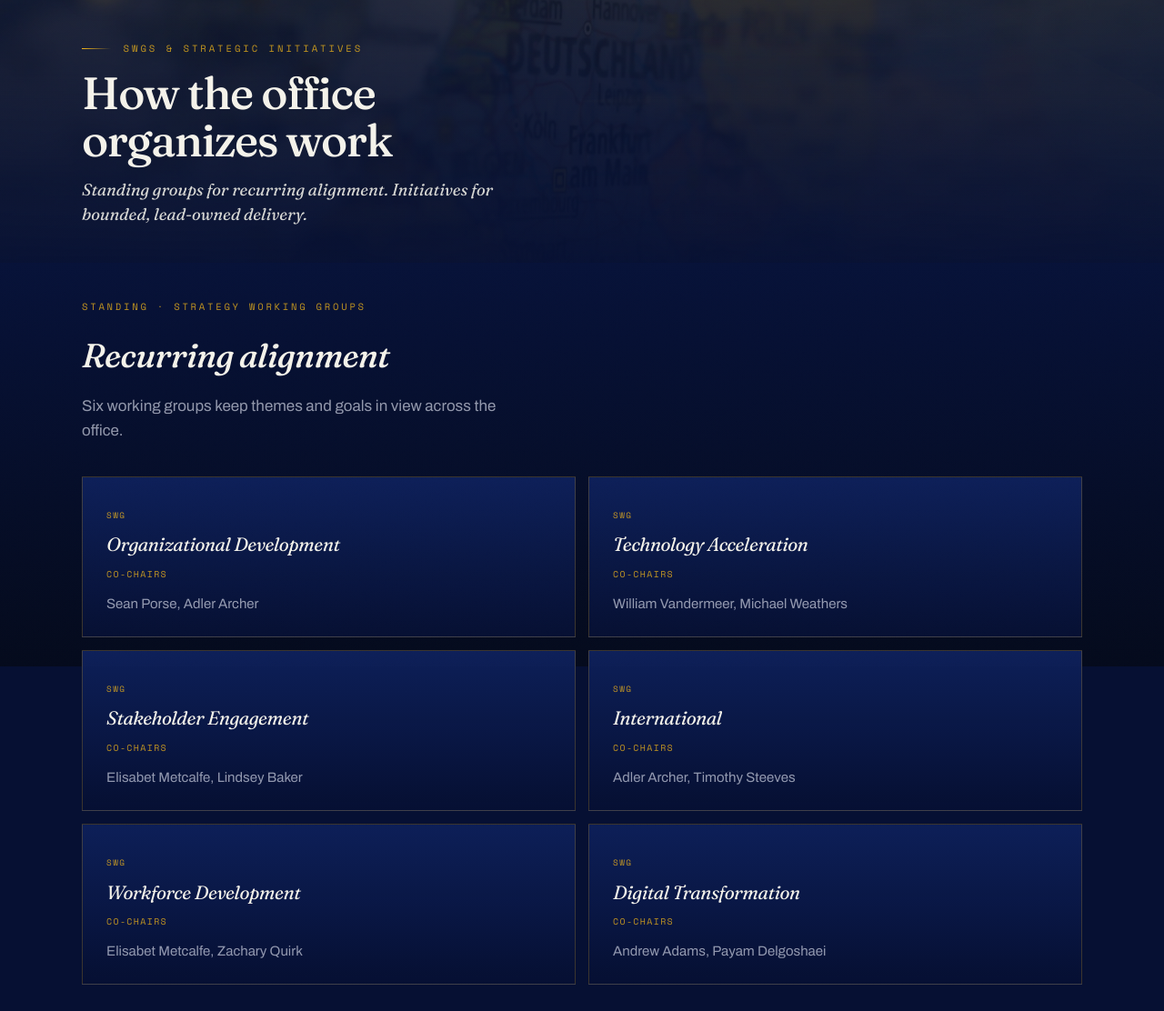
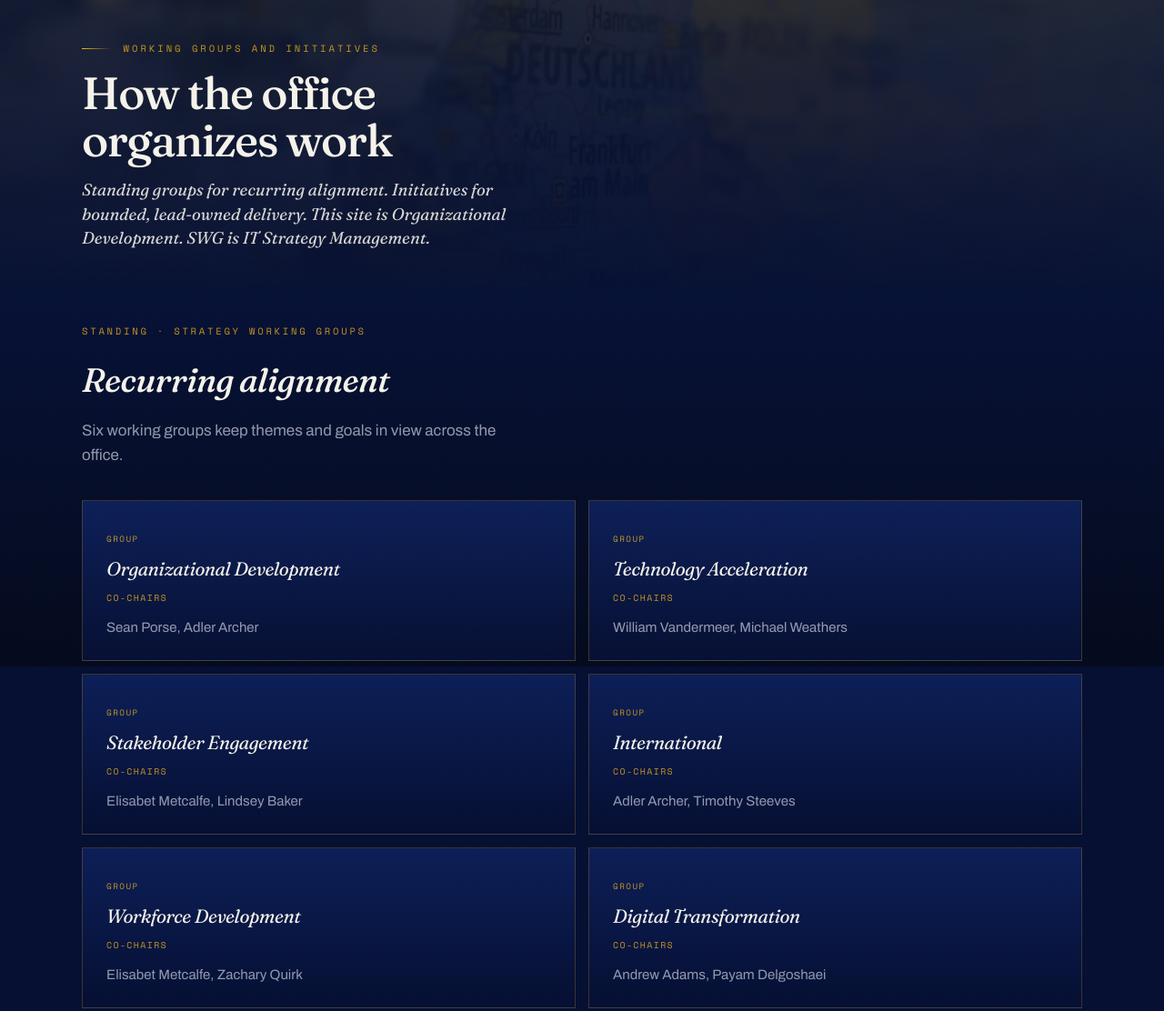
Before and after one commit to adlerarcher/odev, a website: page groups/index.html in a window 1280 px wide. Shown: the part 67-1179 px from the top of the page at 91% size. Drawn offline with nearby package versions, Linux system fonts and the light colour scheme.

Commit message:
Distinguish ODEV as Organizational Development from SWG as IT Strategy Management.

```diff
--- a/groups/index.html
+++ b/groups/index.html
@@ -37,9 +37,9 @@
       </nav>
     </div>
     <div class="mast-copy">
-      <p class="kicker">SWGs &amp; Strategic Initiatives</p>
+      <p class="kicker">Working groups and initiatives</p>
       <h1>How the office organizes work</h1>
-      <p class="lede">Standing groups for recurring alignment. Initiatives for bounded, lead-owned delivery.</p>
+      <p class="lede">Standing groups for recurring alignment. Initiatives for bounded, lead-owned delivery. This site is Organizational Development. SWG is IT Strategy Management.</p>
     </div>
   </div>
 </header>
@@ -53,37 +53,37 @@
     </div>
     <div class="swg-grid">
       <article class="panel">
-        <span class="badge">SWG</span>
+        <span class="badge">Group</span>
         <h3>Organizational Development</h3>
         <p class="meta">Co-chairs</p>
         <p>Sean Porse, Adler Archer</p>
       </article>
       <article class="panel">
-        <span class="badge">SWG</span>
+        <span class="badge">Group</span>
         <h3>Technology Acceleration</h3>
         <p class="meta">Co-chairs</p>
         <p>William Vandermeer, Michael Weathers</p>
       </article>
       <article class="panel">
-        <span class="badge">SWG</span>
+        <span class="badge">Group</span>
         <h3>Stakeholder Engagement</h3>
         <p class="meta">Co-chairs</p>
         <p>Elisabet Metcalfe, Lindsey Baker</p>
       </article>
       <article class="panel">
-        <span class="badge">SWG</span>
+        <span class="badge">Group</span>
         <h3>International</h3>
         <p class="meta">Co-chairs</p>
         <p>Adler Archer, Timothy Steeves</p>
       </article>
       <article class="panel">
-        <span class="badge">SWG</span>
+        <span class="badge">Group</span>
         <h3>Workforce Development</h3>
         <p class="meta">Co-chairs</p>
         <p>Elisabet Metcalfe, Zachary Quirk</p>
       </article>
       <article class="panel">
-        <span class="badge">SWG</span>
+        <span class="badge">Group</span>
         <h3>Digital Transformation</h3>
         <p class="meta">Co-chairs</p>
         <p>Andrew Adams, Payam Delgoshaei</p>
@@ -125,6 +125,7 @@
 
   <footer>
     <p>Thermal Underground © Adler Archer. ODEV · Office of Geothermal Organizational Development.</p>
+    <p>This site is Organizational Development. SWG is IT Strategy Management.</p>
     <p class="disclosure-glow">Not an official U.S. government publication.</p>
   </footer>
 </main>
```
Also changed, not shown: cycle/index.html (+1 -0 lines), index.html (+5 -0 lines), model/index.html (+4 -3 lines), programs/csup/index.html (+2 -1 lines), programs/pd/index.html (+2 -1 lines), programs/rd/index.html (+2 -1 lines), programs/support/index.html (+1 -0 lines), README.md.
